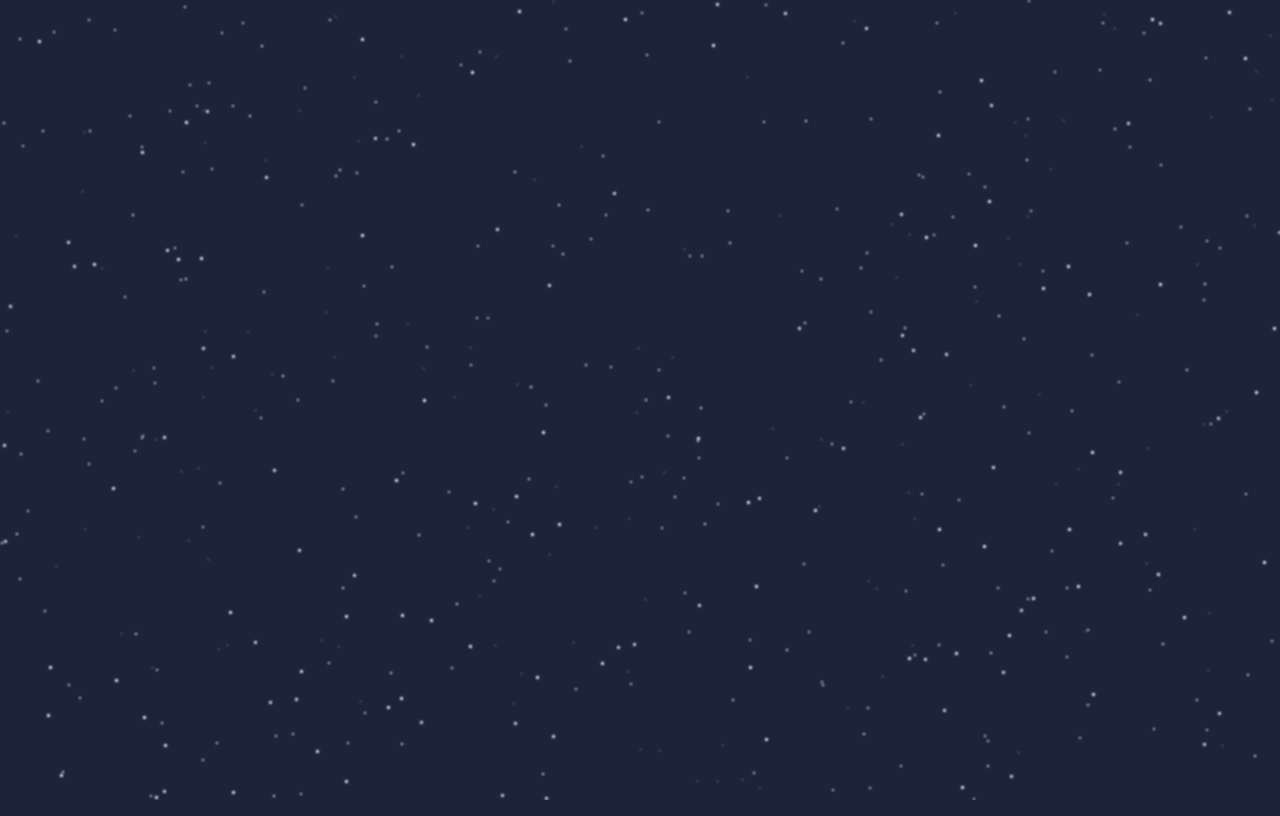
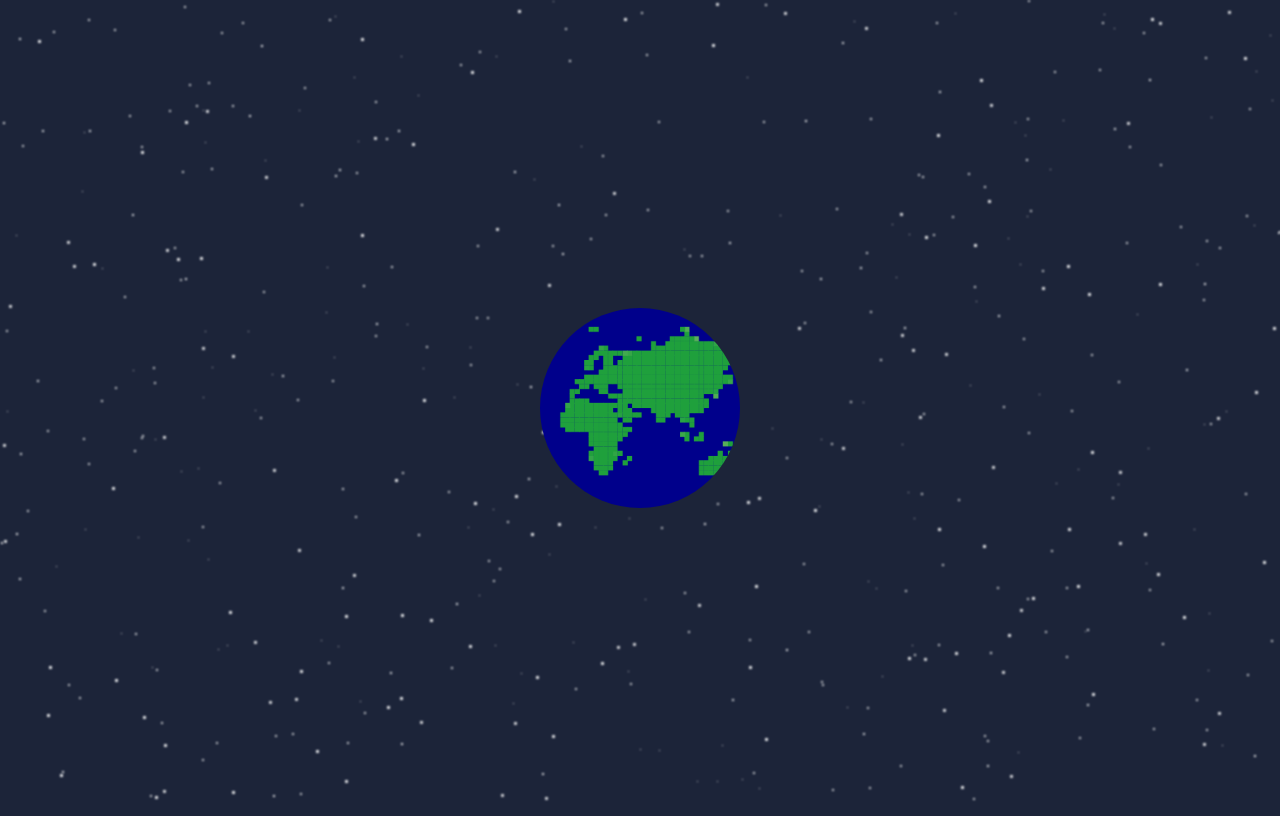
Before and after one commit to Yeyeong99/if-we-cannot, a plain HTML site: page interaction/index.html in a window 1280 px wide. Drawn offline with Linux system fonts and the light colour scheme.

Commit message:
add earth & earth animation

```diff
--- a/interaction/index.html
+++ b/interaction/index.html
@@ -8,6 +8,10 @@
 </head>
 <body>
     <div class="scene"></div>
+    <div class="earth-container">
+        <div class="earth">
+        </div>
+    </div>
     <script src="index.js"></script>
 </body>
 </html>
--- a/interaction/style.css
+++ b/interaction/style.css
@@ -21,10 +21,26 @@ body {
   animation: change-location;
 }
 
-#width {
-  transition: 2s;
-  width: 1px;
+.earth-container {
+  width: 100%;
+  height: 100vh;
+  display: flex;
+  justify-content: center;
+  align-items: center;
 }
+
+.earth {
+  z-index: 1;
+  width: 200px;
+  height: 200px;
+  border-radius: 50%;
+  background-color: darkblue;
+  background-size: cover;
+  background-image: url(/img/세계지도.png);
+  animation: earth-flow 15s linear infinite;
+  animation-direction: initial;
+}
+
 @keyframes change-location {
   0% {
     width: 10%;
@@ -41,11 +57,11 @@ body {
   }
 }
 
-/* @keyframes change-location {
+@keyframes earth-flow {
   0% {
-    transform: ;
+    background-position: 0%;
   }
   100% {
-    transform: ;
+    background-position: 195%;
   }
-} */
+}
```
Also changed, not shown: img/세계지도.png (added).
